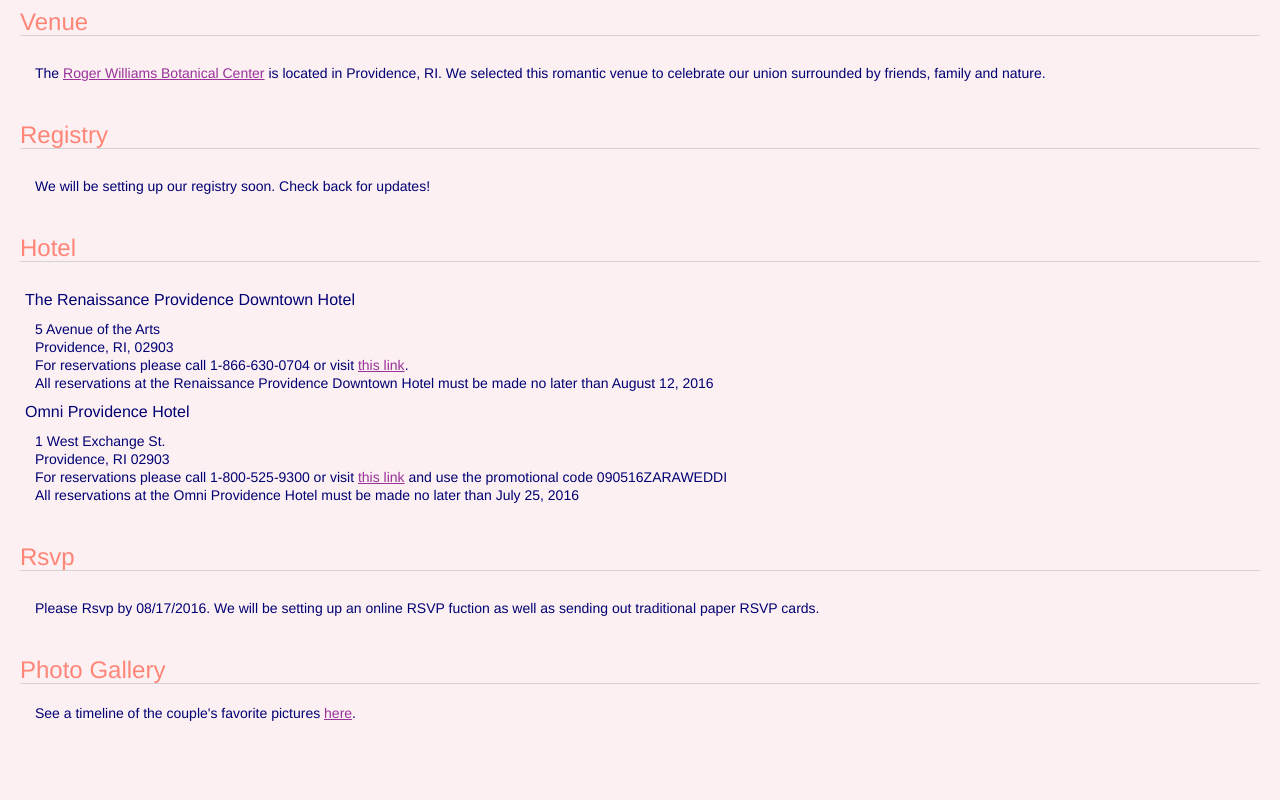
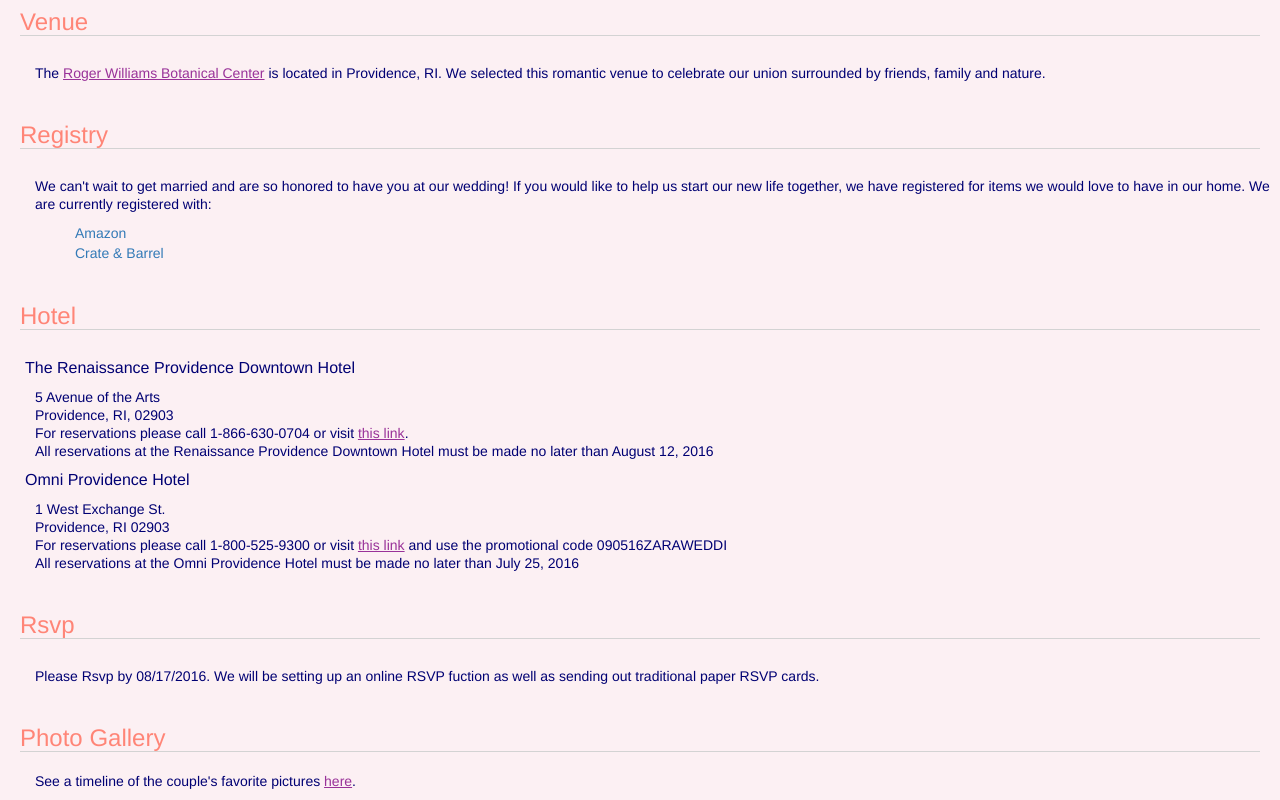
Before and after one commit to catherineplotts/zotts, a website: page wed.html in a window 1280 px wide. Shown: the part 733-1533 px from the top of the page. Before the commit the page ends 1465 px from the top, so only its background shows below. Drawn offline with nearby package versions, Linux system fonts and the light colour scheme.

Commit message:
added registry info and css for registry info

```diff
--- a/css/wedding2.css
+++ b/css/wedding2.css
@@ -301,3 +301,7 @@
 	width: 300px;
 	height:300px;
 }
+
+ul li a  {
+	padding-left: 75px;
+}
--- a/wed.html
+++ b/wed.html
@@ -117,7 +117,11 @@
             </div>
             <P>
               <br/>
-              <p>We will be setting up our registry soon. Check back for updates!</p>
+              <p>We can't wait to get married and are so honored to have you at our wedding! If you would like to help us start our new life together, we have registered for items we would love to have in our home. We are currently registered with:</p>
+              <ul>
+              <li><a href="https://www.amazon.com/registry/wedding/1L9R79OLRKNSY">Amazon</a></li>
+              <li><a href="http://www.crateandbarrel.com/gift-registry/catherine-plotts-and-mike-zarra/r5489255">Crate & Barrel</a> </li>
+              </ul>
             </P>
 
 
```
